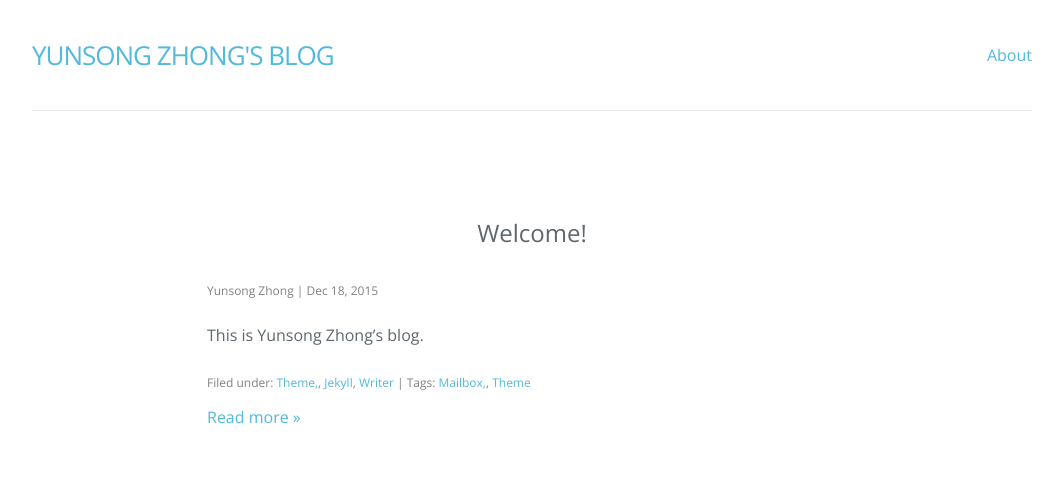
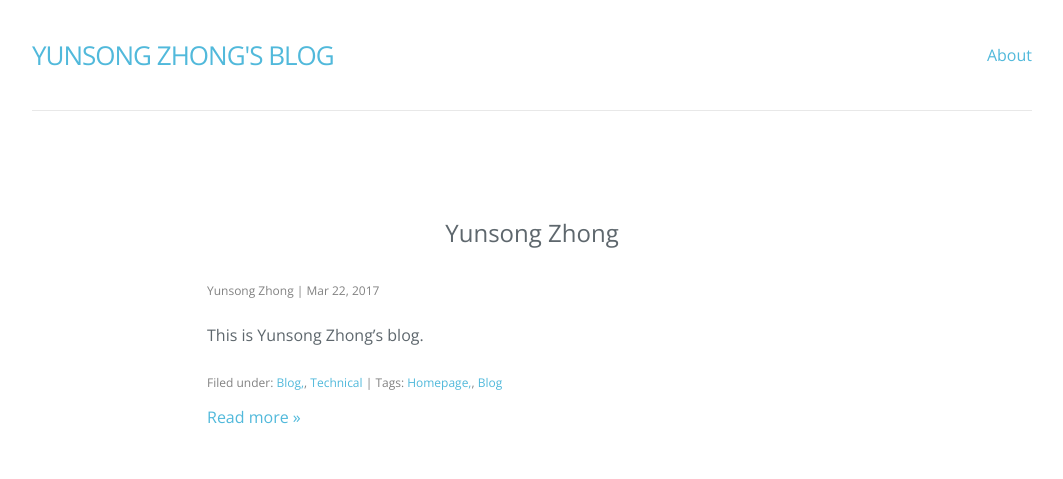
Before and after one commit to yszhong/yszhong.github.io, a Jekyll site: the page built from index.html, in a window 1280 px wide. Shown: the top 479 px of the page, without its empty margins (108-1171 px from the left). Built offline with Jekyll 4.4.1, drawn with Linux system fonts in a browser that asks for light colours; nearby versions of some CDN libraries; the list of posts is cut into pages by our own code.

Commit message:
Update 2015-12-18-welcome-to-jekyll.md

```diff
--- a/_posts/2015-12-18-welcome-to-jekyll.md
+++ b/_posts/2015-12-18-welcome-to-jekyll.md
@@ -1,8 +1,8 @@
 ---
 layout: post
-title: Welcome!
-date: '2015-12-18 21:45:10 +0800'
-tags: 'Mailbox, Theme'
-categories: 'Theme, Jekyll Writer'
+title: Yunsong Zhong
+date: '2017-03-22 19:52:10 +0800'
+tags: 'Homepage, Blog'
+categories: 'Blog, Technical'
 ---
 This is Yunsong Zhong's blog.
```
